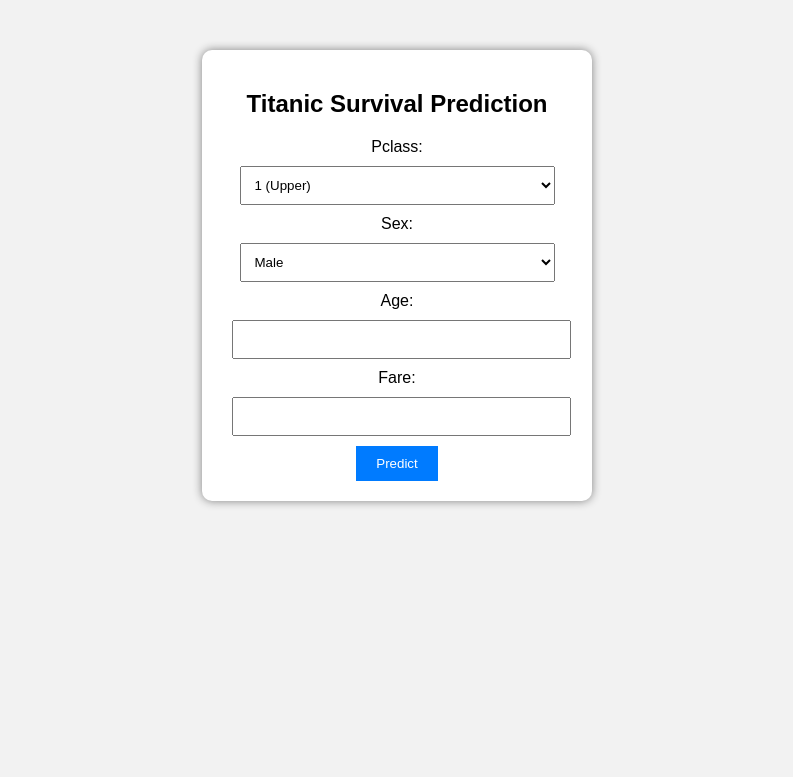
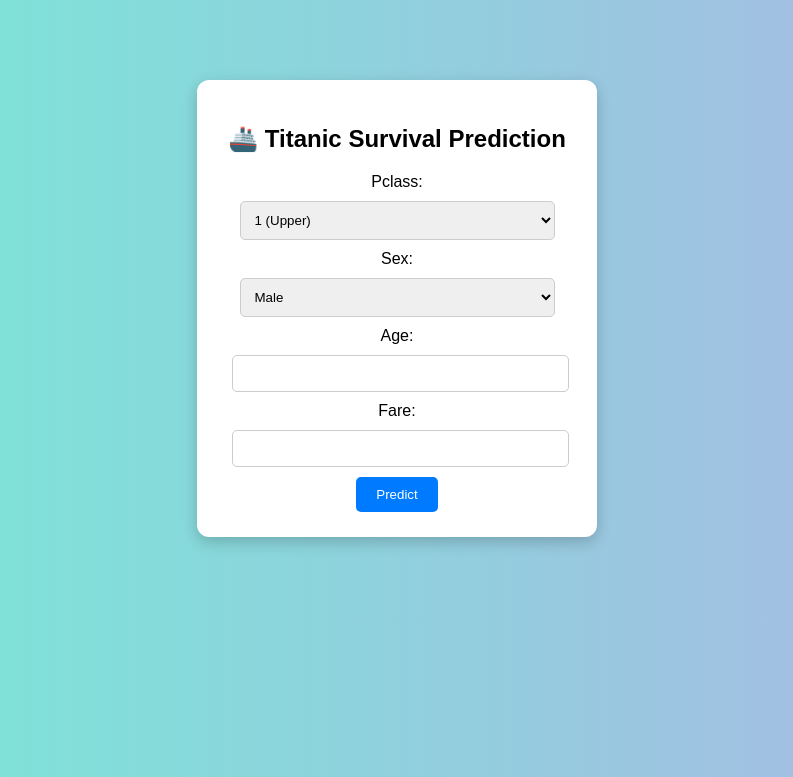
Before and after one commit to shreyakhare21/2AI1_06, a FastAPI app: page / in a window 1280 px wide. Shown: the top 777 px of the page, without its empty margins (243-1036 px from the left). Run offline with FastAPI, Linux system fonts and the light colour scheme; parts of the project's set-up code (start-up, migrations or seed data) failed here and were passed over.

Commit message:
index.html

```diff
--- a/templates/index.html
+++ b/templates/index.html
@@ -1,25 +1,29 @@
-<!DOCTYPE html>
-<html>
+<!DOCTYPE html><html>
 <head>
     <title>Titanic Survival Prediction</title>
     <style>
         body {
             font-family: Arial;
-            background: #f2f2f2;
+            background: linear-gradient(to right, #74ebd5, #ACB6E5);
             text-align: center;
         }
         .container {
-            margin: 50px auto;
+            margin: 80px auto;
             width: 350px;
-            padding: 20px;
+            padding: 25px;
             background: white;
-            border-radius: 10px;
-            box-shadow: 0px 0px 10px gray;
+            border-radius: 12px;
+            box-shadow: 0px 5px 15px rgba(0,0,0,0.2);
+        }
+        h2 {
+            margin-bottom: 20px;
         }
         input, select {
             width: 90%;
             padding: 10px;
             margin: 10px;
+            border-radius: 5px;
+            border: 1px solid #ccc;
         }
         button {
             padding: 10px 20px;
@@ -27,41 +31,37 @@
             color: white;
             border: none;
             cursor: pointer;
+            border-radius: 5px;
         }
         button:hover {
             background: #0056b3;
         }
     </style>
 </head>
-<body>
-
-<div class="container">
-    <h2>Titanic Survival Prediction</h2>
-
-    <form action="/predict_form" method="post">
+<body><div class="container">
+    <h2>🚢 Titanic Survival Prediction</h2><form action="/predict_form" method="post">
 
     <label>Pclass:</label>
-        <select name="Pclass">
+    <select name="pclass">
         <option value="1">1 (Upper)</option>
         <option value="2">2 (Middle)</option>
         <option value="3">3 (Lower)</option>
     </select>
 
     <label>Sex:</label>
-        <select name="Sex">
+    <select name="sex">
         <option value="0">Male</option>
         <option value="1">Female</option>
     </select>
 
     <label>Age:</label>
-        <input type="number" step="any" name="Age" required>
+    <input type="number" step="any" name="age" required>
 
     <label>Fare:</label>
-        <input type="number" step="any" name="Fare" required>
+    <input type="number" step="any" name="fare" required>
 
     <button type="submit">Predict</button>
 </form>
-</div>
 
-</body>
+</div></body>
 </html>
```
Lines whose indentation alone changed are shown as unchanged.
